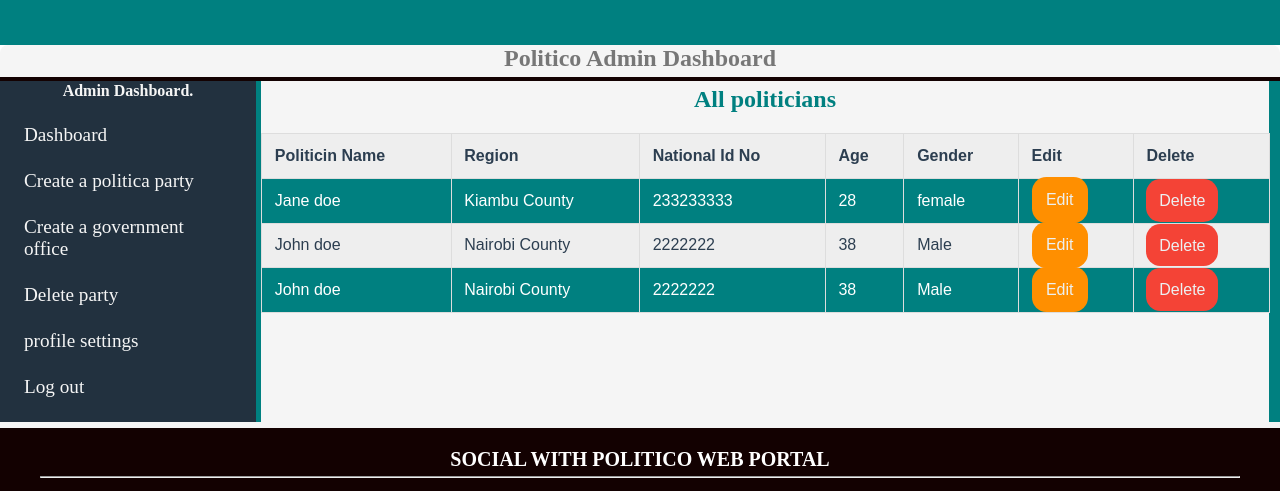
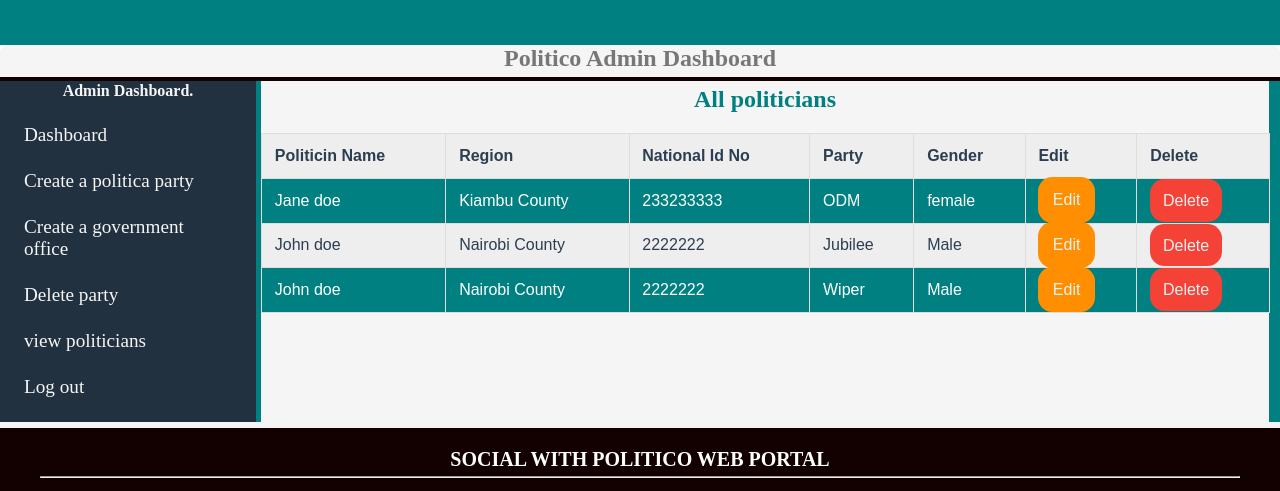
Before and after one commit to francis-mwas/politico-app, a plain HTML site: page UI/admin_politicians.html in a window 1280 px wide. Shown: the part 35-526 px from the top of the page. Drawn offline with Linux system fonts and the light colour scheme.

Commit message:
[finishes #163674545] finish adding view politicians page for admin and fixing links

```diff
--- a/UI/admin_politicians.html
+++ b/UI/admin_politicians.html
@@ -37,8 +37,7 @@
                 <li><a href="create_office.html">Create a government office</a></li>
 
                 <li><a href="delete_party.html">Delete party</a></li>
-                <li><a href="#">profile settings</a></li>
-
+                <li><a href="admin_politicians.html">view politicians</a></li>
                 <li><a href="index.html">Log out</a></li>
             </ul>
          </div>
@@ -52,7 +51,7 @@
                             <th>Politicin Name</th>
                             <th>Region</th>
                             <th>National Id No</th>
-                            <th>Age</th>
+                            <th>Party</th>
                             <th>Gender</th>
                             <th>Edit</th>
                             <th>Delete</th>
@@ -61,7 +60,7 @@
                             <td>Jane doe</td>
                             <td>Kiambu County</td>
                             <td>233233333</td>
-                            <td>28</td>
+                            <td>ODM</td>
                             <td>female</td>
                             <td>
                                 <span class="update">
@@ -79,7 +78,7 @@
                             <td>John doe</td>
                             <td>Nairobi County</td>
                             <td>2222222</td>
-                            <td>38</td>
+                            <td>Jubilee</td>
                             <td>Male</td>
                             <td>
                                 <span class="update">
@@ -97,7 +96,7 @@
                             <td>John doe</td>
                             <td>Nairobi County</td>
                             <td>2222222</td>
-                            <td>38</td>
+                            <td>Wiper</td>
                             <td>Male</td>
                             <td>
                                 <span class="update">
```
